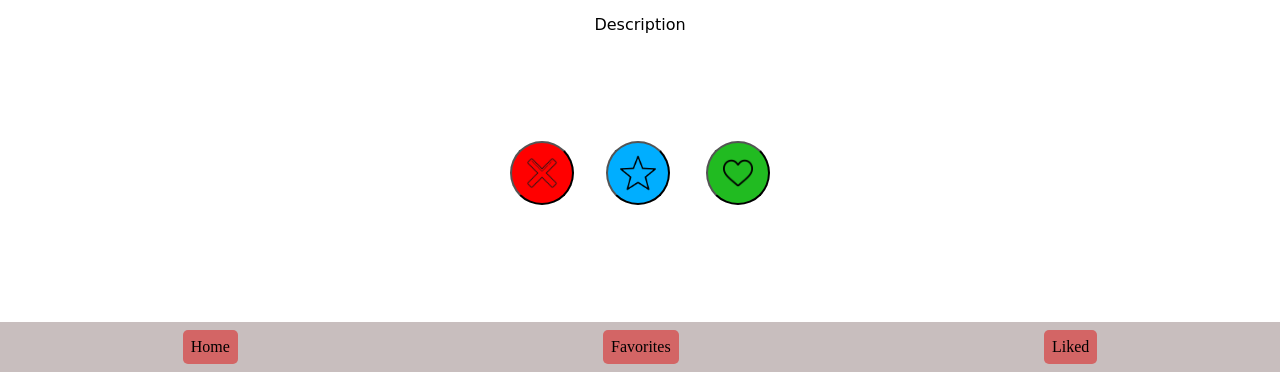
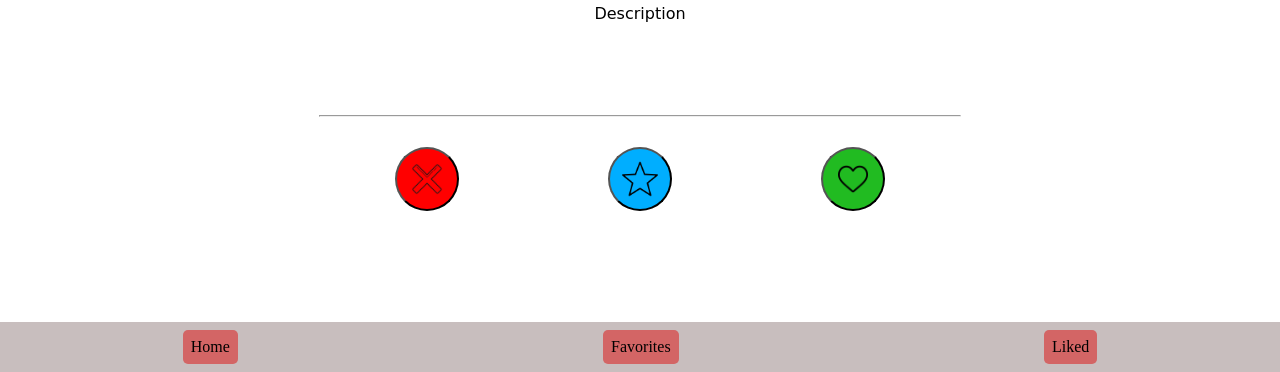
Before and after one commit to DariusGmsds/TinderForPokemon, a PHP site: page / in a window 1280 px wide. Shown: the part 428-800 px from the top of the page. Run offline with PHP 8.4, Linux system fonts and the light colour scheme.

Commit message:
modify css

```diff
--- a/webSite/css/style.css
+++ b/webSite/css/style.css
@@ -38,10 +38,17 @@ button {
     margin-top: 1vh;
 }
 
-#navBtnOptions {
+#navBtnOption {
+    width: 100%;
     display: flex;
     align-items: center;
     justify-content: space-around;
+
+
+}
+
+hr{
+    width: 100%;
 }
 
 #btnLike {
--- a/webSite/index.php
+++ b/webSite/index.php
@@ -21,6 +21,7 @@
                 </p>
             </div>
         </div>
+        <hr>
             <nav id="navBtnOption">
                 <button id="btnDislike" onclick="randomPokemon()">
                 </button><button id="btnFavori" onclick="addFavorites()"></button>
--- a/webSite/js/script.js
+++ b/webSite/js/script.js
@@ -30,8 +30,10 @@ function addFavorites() {
                 return;
             }
         }
+        console.log("add");
         pokemonFavorites.push(pokemon);
     }
+    console.log(pokemonFavorites);
 }
 
 
```
